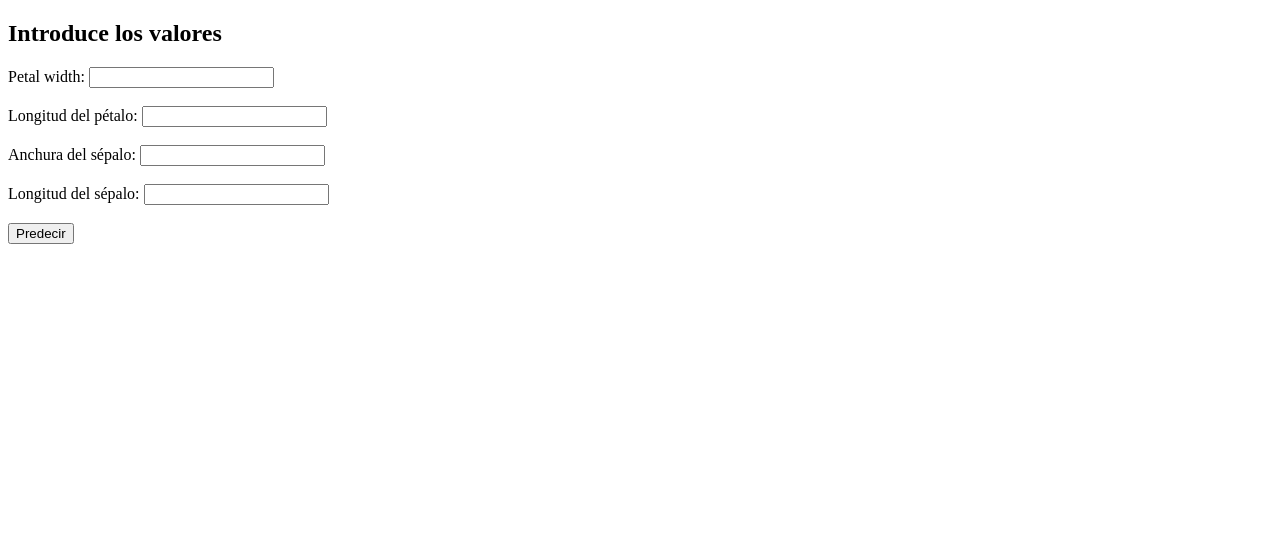
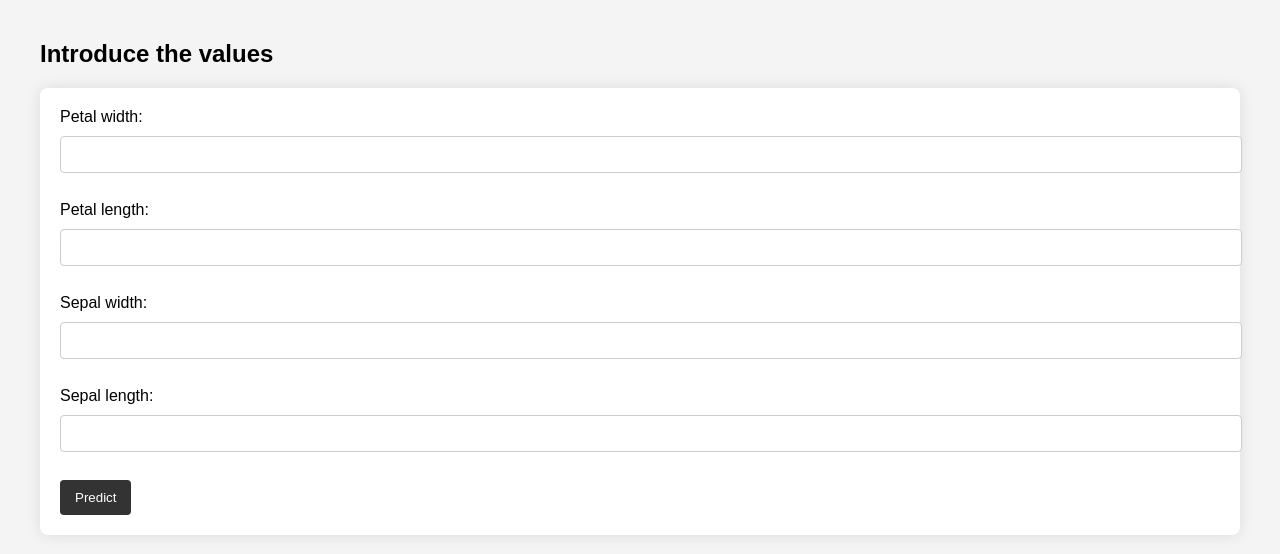
Before and after one commit to 4GeeksAcademy/flask-render-integration, a Flask app: page / in a window 1280 px wide. Shown: the top 554 px of the page. Run offline with Flask 3, Linux system fonts and the light colour scheme; parts of the project's set-up code (start-up, migrations or seed data) failed here and were passed over.

Commit message:
Added CSS styling

```diff
--- a/src/templates/index.html
+++ b/src/templates/index.html
@@ -1,21 +1,58 @@
 <!DOCTYPE html>
 <html>
 <head>
-    <title>Iris - Predicción del modelo</title>
+    <title>Iris - Model prediction</title>
+    <style>
+        body {
+            font-family: Arial, sans-serif;
+            margin: 40px;
+            background-color: #f4f4f4;
+        }
+        form {
+            background-color: #fff;
+            padding: 20px;
+            border-radius: 8px;
+            box-shadow: 0px 0px 15px rgba(0,0,0,0.1);
+        }
+        input[type="number"] {
+            width: 100%;
+            padding: 10px;
+            margin: 10px 0;
+            border-radius: 4px;
+            border: 1px solid #ccc;
+        }
+        input[type="submit"] {
+            background-color: #333;
+            color: #fff;
+            padding: 10px 15px;
+            border: none;
+            border-radius: 4px;
+            cursor: pointer;
+        }
+        input[type="submit"]:hover {
+            background-color: #555;
+        }
+        h3 {
+            margin-top: 20px;
+            background-color: #fff;
+            padding: 10px;
+            border-radius: 4px;
+        }
+    </style>
 </head>
 <body>
-    <h2>Introduce los valores</h2>
+    <h2>Introduce the values</h2>
 
     <form action="/" method="post">
         Petal width: <input type="number" step="any" name="val1" required><br><br>
-        Longitud del pétalo: <input type="number" step="any" name="val2" required><br><br>
-        Anchura del sépalo: <input type="number" step="any" name="val3" required><br><br>
-        Longitud del sépalo: <input type="number" step="any" name="val4" required><br><br>
-        <input type="submit" value="Predecir">
+        Petal length: <input type="number" step="any" name="val2" required><br><br>
+        Sepal width: <input type="number" step="any" name="val3" required><br><br>
+        Sepal length: <input type="number" step="any" name="val4" required><br><br>
+        <input type="submit" value="Predict">
     </form>
 
     {% if prediction != None %}
-        <h3>Predicción: {{ prediction }}</h3>
+        <h3>Prediction: {{ prediction }}</h3>
     {% endif %}
 </body>
 </html>
```
